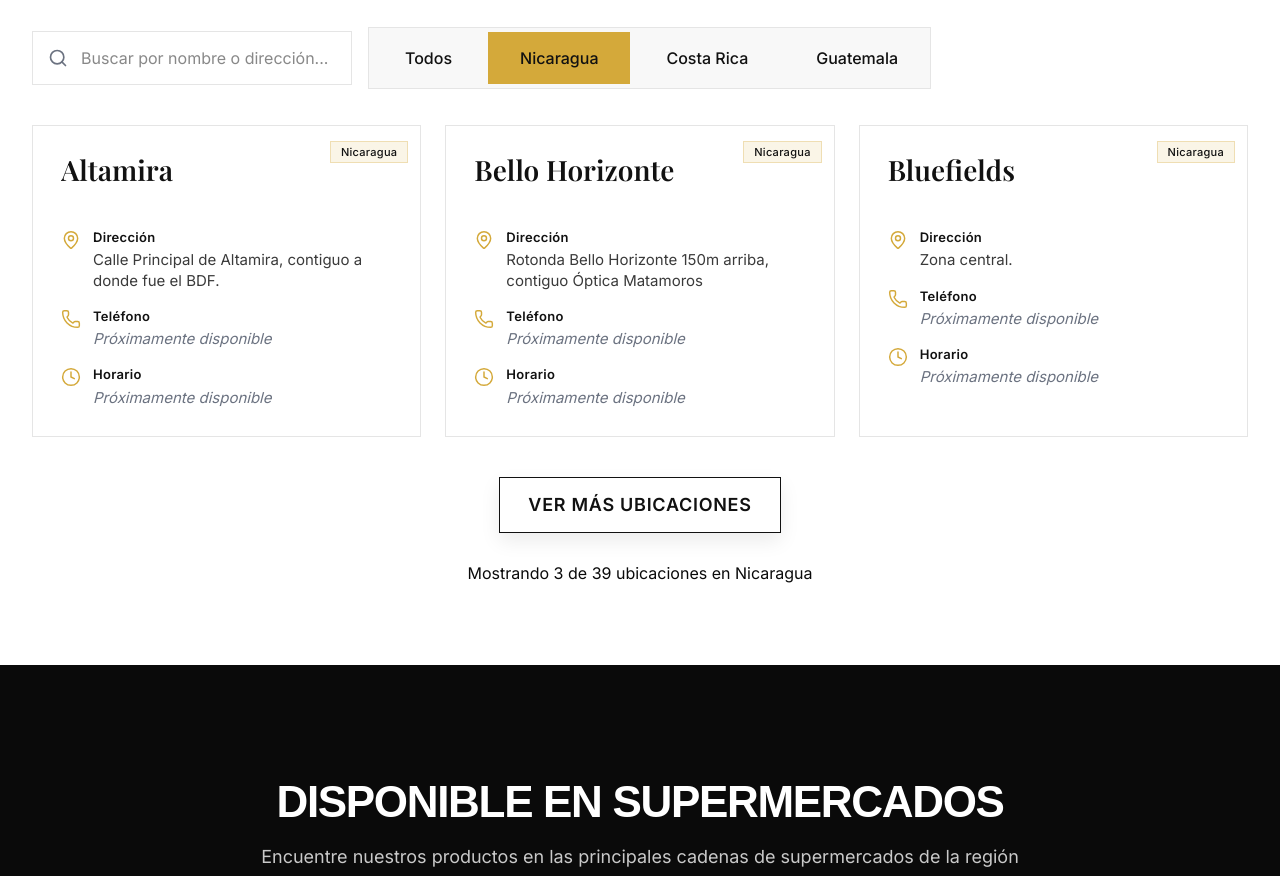
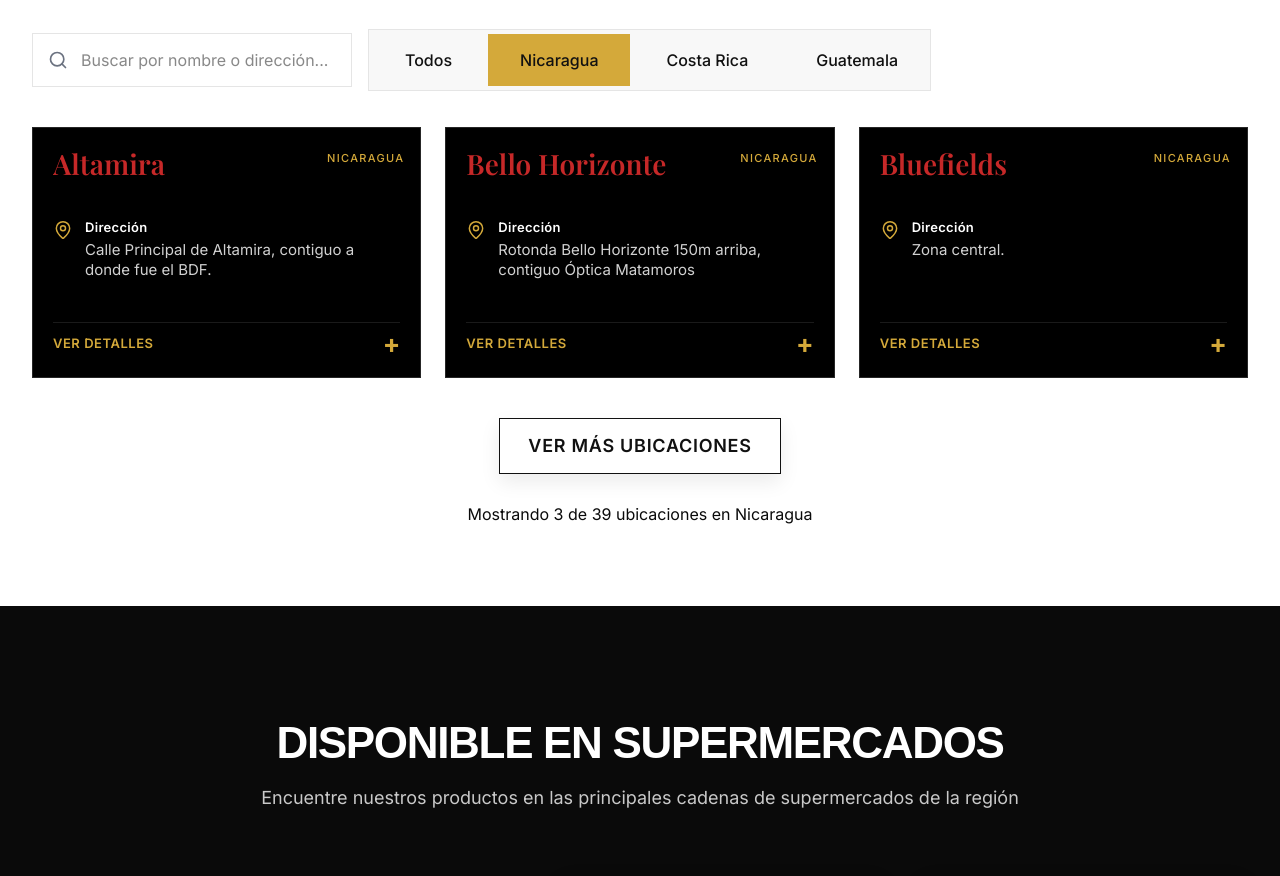
Before and after one commit to josephinevidawriter-debug/DONDE-COMPRAR, a React (Vite) app: page / in a window 1280 px wide. Shown: the part 4580-5456 px from the top of the page. Built offline with nearby package versions, Linux system fonts and the light colour scheme.

Commit message:
Final mobile adjustments before Vercel deployment

```diff
--- a/src/app/components/ConcessionairesSection.tsx
+++ b/src/app/components/ConcessionairesSection.tsx
@@ -144,6 +144,8 @@ const [showAll, setShowAll] = useState(false);
   </h2>
   <p
   className="
+    hidden
+    md:block
     text-[16px]
     md:text-[18px]
     lg:text-[20px]
@@ -158,7 +160,7 @@ const [showAll, setShowAll] = useState(false);
           </div>
 
           {/* Search + Country Filter - Horizontal Layout */}
-          <div className="flex flex-wrap items-center gap-3 md:gap-4 mb-7 md:mb-9">
+          <div className="flex flex-wrap items-center gap-3 md:gap-4 mb-3 md:mb-9">
             {/* Search Box - Left Side */}
             <div className="relative w-full md:w-80">
               <Search className="absolute left-4 top-1/2 -translate-y-1/2 h-5 w-5" style={{ color: '#6B7280' }} />
@@ -168,7 +170,7 @@ const [showAll, setShowAll] = useState(false);
                 value={searchQuery}
                 onChange={(e) => {
                   setSearchQuery(e.target.value);
-                  setVisibleCount(6);
+                  setVisibleCount(3);
                 }}
                 className="w-full pl-12 pr-4 py-3.5 focus:outline-none focus:ring-2 bg-white"
                 style={{ border: '1px solid #E5E5E5', color: '#111111', borderRadius: '0px' }}
@@ -194,9 +196,10 @@ const [showAll, setShowAll] = useState(false);
                         key={country}
                         onClick={() => {
                           setSelectedCountry(country);
-                          setVisibleCount(6);
+                          setVisibleCount(3);
                           setSearchQuery('');
                         }}
+
                         className={`px-6 md:px-8 py-3 md:py-3.5 transition-all duration-300 whitespace-nowrap ${
                           selectedCountry === country
                             ? ''
@@ -239,59 +242,189 @@ const [showAll, setShowAll] = useState(false);
               {visibleConcessionaires.map((concessionaire, index) => (
                 <div
                 key={index}
-                className="bg-white p-6 md:p-7 hover:shadow-[0_10px_28px_rgba(17,17,17,0.08)] transition-all duration-300 relative border border-[#E5E5E5] hover:border-[#D0D0D0]"
+                className="bg-black p-2.5 md:p-5 transition-all duration-300 relative border border-white/15"
               >
                   {/* Country Badge - Top Right */}
-                <div className="absolute top-3 right-3">
-                  <span className="inline-block px-2.5 py-0.5 text-[11px] font-medium tracking-wide" style={{ backgroundColor: 'rgba(212,169,58,0.12)', border: '1px solid rgba(212,169,58,0.3)', color: '#111111' }}>
+                  <div className="absolute top-4 right-4">
+  <span
+    className="text-[11px] uppercase tracking-[0.12em] font-medium"
+    style={{
+      color: '#D4A93A',
+    }}
+  >
     {concessionaire.country}
   </span>
 </div>
 
                   {/* Title zone: fixed 2-line height, top-aligned */}
-                <div className="pr-14 mb-3 min-h-[3.65rem] md:min-h-[3.9rem]">
+                  <div className="pr-14 mb-2 min-h-[2.8rem] md:min-h-[3.9rem]">
                     <h3
                       className="line-clamp-2 text-[26px] md:text-[28px]"
-                    style={{ fontFamily: 'var(--font-serif)', fontWeight: 600, lineHeight: '114%', color: '#111111' }}
+                      style={{ fontFamily: 'var(--font-serif)', fontWeight: 600, lineHeight: '114%', color: '#C62828' }}
                     >
                       {concessionaire.name}
                     </h3>
                   </div>
 
-                <div className="space-y-4">
+                  <div className="space-y-2 md:space-y-4">
                     {/* Dirección */}
-                  <div className="flex items-start gap-3">
+
+                    <div className="flex items-start gap-3 min-h-[48px] md:min-h-[88px]">
                       <MapPin className="h-5 w-5 flex-shrink-0" style={{ color: '#D4A93A', strokeWidth: '1.75px', marginTop: '2px' }} />
                       <div className="flex-grow min-w-0">
-                      <p className="mb-1" style={{ fontFamily: 'var(--font-sans)', fontWeight: 600, lineHeight: '140%', letterSpacing: '0.3px', color: '#111111', fontSize: '13px' }}>Dirección</p>
-                      <p style={{ fontFamily: 'var(--font-sans)', fontWeight: 400, lineHeight: '135%', color: '#3A3A3A', fontSize: '15px' }}>{concessionaire.address}</p>
+                        <p className="mb-1" style={{ fontFamily: 'var(--font-sans)', fontWeight: 600, lineHeight: '140%', letterSpacing: '0.3px', color: '#FFFFFF', fontSize: '13px' }}>Dirección</p>
+                        <p style={{ fontFamily: 'var(--font-sans)', fontWeight: 400, lineHeight: '135%', color: 'rgba(255,255,255,0.82)', fontSize: '15px' }}>{concessionaire.address}</p>
                       </div>
                     </div>
 
-                  {/* Teléfono */}
+                    <div className="pt-2 border-t border-white/10">
+  <button
+    onClick={() =>
+      setExpandedCard(
+        expandedCard === concessionaire.name
+          ? null
+          : concessionaire.name
+      )
+    }
+    className="w-full flex items-center justify-between"
+  >
+    <span
+      style={{
+        color: '#D4A93A',
+        fontSize: '13px',
+        fontWeight: 600,
+        letterSpacing: '0.04em',
+        textTransform: 'uppercase',
+      }}
+    >
+      Ver detalles
+    </span>
+
+    <span
+      style={{
+        color: '#D4A93A',
+        fontSize: '26px',
+        lineHeight: '1',
+        fontWeight: 700,
+      }}
+    >
+      {expandedCard === concessionaire.name ? '−' : '+'}
+    </span>
+  </button>
+
+  {expandedCard === concessionaire.name && (
+  <div className="mt-4 space-y-4">
+
     <div className="flex items-start gap-3">
-                    <Phone className="h-5 w-5 flex-shrink-0" style={{ color: '#D4A93A', strokeWidth: '1.75px', marginTop: '2px' }} />
+      <Phone
+        className="h-5 w-5 flex-shrink-0"
+        style={{
+          color: '#D4A93A',
+          strokeWidth: '1.75px',
+          marginTop: '2px',
+        }}
+      />
+
       <div className="flex-grow min-w-0">
-                      <p className="mb-1" style={{ fontFamily: 'var(--font-sans)', fontWeight: 600, lineHeight: '140%', letterSpacing: '0.3px', color: '#111111', fontSize: '13px' }}>Teléfono</p>
+        <p
+          className="mb-1"
+          style={{
+            fontFamily: 'var(--font-sans)',
+            fontWeight: 600,
+            lineHeight: '140%',
+            letterSpacing: '0.3px',
+            color: '#FFFFFF',
+            fontSize: '13px',
+          }}
+        >
+          Teléfono
+        </p>
+
         {concessionaire.phone ? (
-                        <p style={{ fontFamily: 'var(--font-sans)', fontWeight: 400, lineHeight: '135%', color: '#3A3A3A', fontSize: '15px' }}>{concessionaire.phone}</p>
+          <p
+            style={{
+              fontFamily: 'var(--font-sans)',
+              fontWeight: 400,
+              lineHeight: '135%',
+              color: 'rgba(255,255,255,0.82)',
+              fontSize: '15px',
+            }}
+          >
+            {concessionaire.phone}
+          </p>
         ) : (
-                        <p className="italic" style={{ fontFamily: 'var(--font-sans)', fontWeight: 400, lineHeight: '135%', color: '#6B7280', fontSize: '15px' }}>Próximamente disponible</p>
+          <p
+            className="italic"
+            style={{
+              fontFamily: 'var(--font-sans)',
+              fontWeight: 400,
+              lineHeight: '135%',
+              color: '#6B7280',
+              fontSize: '15px',
+            }}
+          >
+            Próximamente disponible
+          </p>
         )}
       </div>
     </div>
 
-                  {/* Horario - Multi-line format */}
     <div className="flex items-start gap-3">
-                    <Clock className="h-5 w-5 flex-shrink-0" style={{ color: '#D4A93A', strokeWidth: '1.75px', marginTop: '2px' }} />
+      <Clock
+        className="h-5 w-5 flex-shrink-0"
+        style={{
+          color: '#D4A93A',
+          strokeWidth: '1.75px',
+          marginTop: '2px',
+        }}
+      />
+
       <div className="flex-grow min-w-0">
-                      <p className="mb-1" style={{ fontFamily: 'var(--font-sans)', fontWeight: 600, lineHeight: '140%', letterSpacing: '0.3px', color: '#111111', fontSize: '13px' }}>Horario</p>
+        <p
+          className="mb-1"
+          style={{
+            fontFamily: 'var(--font-sans)',
+            fontWeight: 600,
+            lineHeight: '140%',
+            letterSpacing: '0.3px',
+            color: '#FFFFFF',
+            fontSize: '13px',
+          }}
+        >
+          Horario
+        </p>
+
         {concessionaire.hours ? (
-                        <p className="whitespace-pre-line" style={{ fontFamily: 'var(--font-sans)', fontWeight: 400, lineHeight: '135%', color: '#3A3A3A', fontSize: '15px' }}>{concessionaire.hours}</p>
+          <p
+            className="whitespace-pre-line"
+            style={{
+              fontFamily: 'var(--font-sans)',
+              fontWeight: 400,
+              lineHeight: '135%',
+              color: 'rgba(255,255,255,0.82)',
+              fontSize: '15px',
+            }}
+          >
+            {concessionaire.hours}
+          </p>
         ) : (
-                        <p className="italic" style={{ fontFamily: 'var(--font-sans)', fontWeight: 400, lineHeight: '135%', color: '#6B7280', fontSize: '15px' }}>Próximamente disponible</p>
+          <p
+            className="italic"
+            style={{
+              fontFamily: 'var(--font-sans)',
+              fontWeight: 400,
+              lineHeight: '135%',
+              color: '#6B7280',
+              fontSize: '15px',
+            }}
+          >
+            Próximamente disponible
+          </p>
         )}
       </div>
+    </div>
+    </div>
+)}
 </div>
 </div>
 </div>
--- a/src/app/components/ExportSection.tsx
+++ b/src/app/components/ExportSection.tsx
@@ -732,7 +732,7 @@ return (
 
 {/* 3. REGIONAL DISTRIBUTION HUBS (NO NICARAGUA) */}
 <div>
-<div className="min-h-[12vh] md:min-h-0 mb-12 md:mb-10">
+<div className="min-h-[12vh] md:min-h-0 mb-12 md:mb-10 text-center">
   <h3
   className="
     text-[22px]
@@ -889,13 +889,10 @@ Seleccione su país para contactar al distribuidor autorizado de Carnes San Mart
 
    {/* EL SALVADOR */}
 <div
-  className="backdrop-blur-sm flex flex-col p-0 md:px-6 md:py-5 h-fit"
+  className="backdrop-blur-sm flex flex-col p-0 md:px-6 md:py-5 h-fit md:min-h-[268px]"
   style={{
     backgroundColor: 'rgba(17,17,17,0.72)',
     border: '1px solid rgba(255,255,255,0.14)',
-    minHeight: expandedDistributor === 'el-salvador'
-    ? '268px'
-    : 'auto',
   }}
 >
   <button
```
Also changed, not shown: src/app/components/ContactSection.tsx (+15 -50 lines). Lines whose indentation alone changed are shown as unchanged.
